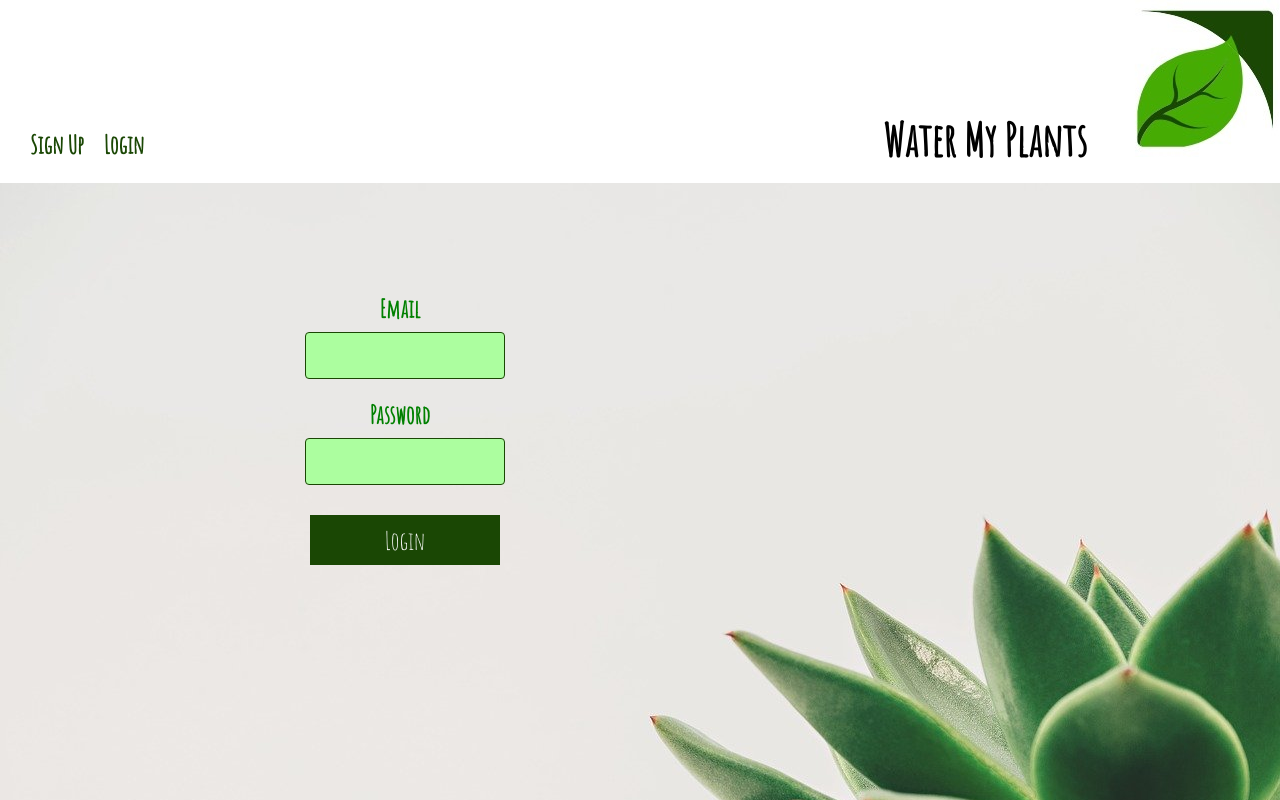
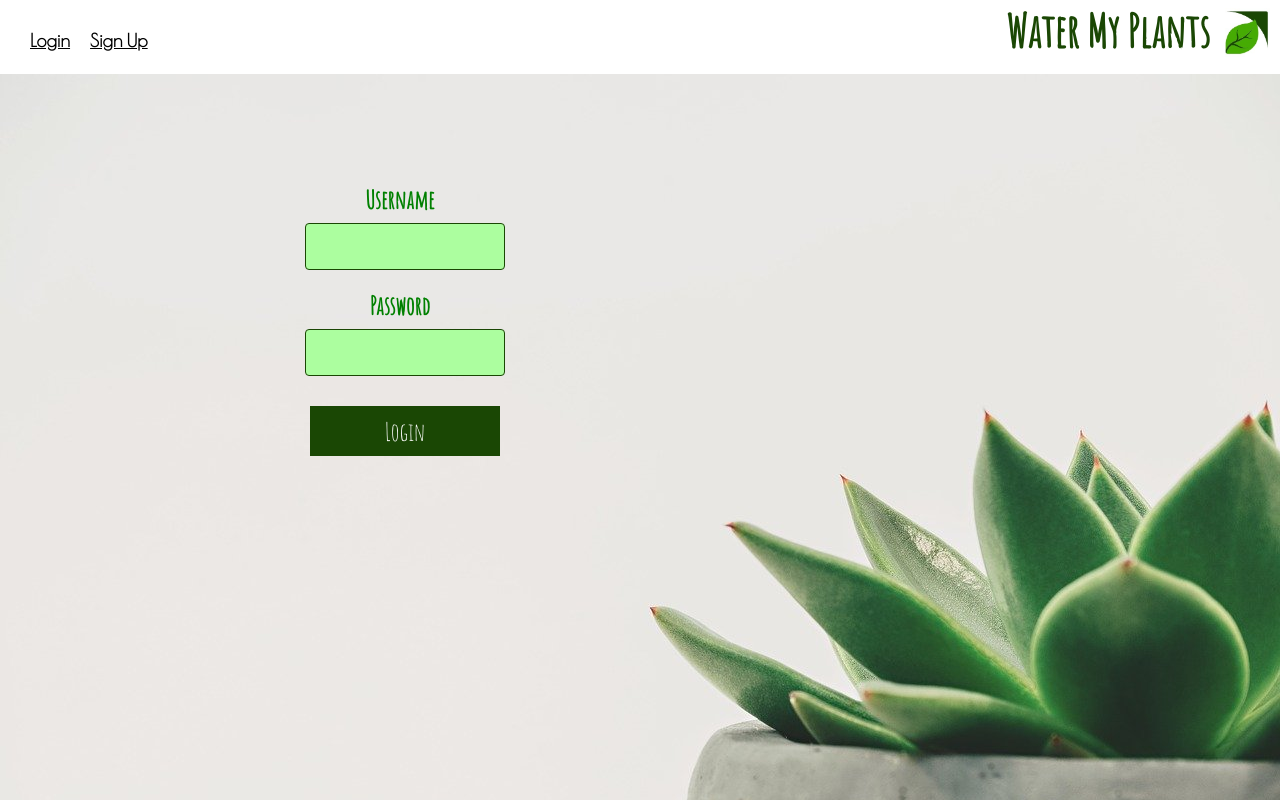
Before and after one commit to Devin44G/WaterMyPlants_frontend, a React (Create React App) app: page /login in a window 1280 px wide. Shown: the top 800 px of the page. Built offline with nearby package versions, Linux system fonts and the light colour scheme.

Commit message:
Styled dashboard -> Placed conditionals on Login and Log Out links to show or not show depending upon whether a user is currently logged in -> Remove token from session when user logs out

```diff
--- a/src/App.css
+++ b/src/App.css
@@ -1,3 +1,9 @@
+@import url('https://fonts.googleapis.com/css?family=Open+Sans|Poiret+One&display=swap');
+
+html {
+  font-size: 62.5%;
+}
+
 body{
   color:#008000;
   background-color: rgb(41, 38, 38);
@@ -5,6 +11,35 @@ body{
   font-family: 'Amatic SC', cursive;
   font-weight: bold;
   font-size:25px;
+}
+
+p {
+  font-family: 'Open Sans', sans-serif;
+  font-size: 1.3rem;
+}
+
+a {
+  font-family: 'Poiret One', cursive;
+  font-size: 1.8rem;
+  text-decoration: underline;
+  color: black;
+}
+a:hover {
+  color: #008000;
+}
+
+h1, h3, h4 {
+  color: #1A4704;
+}
+
+h3, h4 {
+  text-decoration: underline;
+}
+
+.dashboard {
+  background: url('img/wmp-background.jpg') no-repeat center center fixed;
+  background-size: cover;
+  height: 100%;
 }
 
 #root {
@@ -20,6 +55,7 @@ body{
   margin:0;
   padding:0;
   box-sizing:border-box;
+  scroll-behavior: smooth;
 }
 
 form{
@@ -34,14 +70,41 @@ form{
 .navlinks{
   padding:10px;
   padding-bottom: 3px;
-  text-decoration: none;
-  color:#1A4704;
+  text-decoration: underline;
+  color:#000;
 }
 .navlinks:hover {
   color: #008000;
+}
+
+.logo {
+  background: url('img/wmp.jpg') no-repeat center center;
+  background-size: contain;
+  width: 60px;
+  height: 60px;
+  display: flex;
+  align-items: flex-end;
+  margin-right: 1rem;
 }
 
 h1{
   padding-bottom: 15px;
   font-size:45px;
 }
+
+.span-bg {
+  position: absolute;
+  width: 100%;
+  height: 100%;
+  background-color: white;
+  opacity: .7;
+}
+
+.card-img {
+  background: url('img/plantCardBG.png') no-repeat center center;
+  background-size: contain;
+  width: 50px;
+  height: 50px;
+  border: solid 1px black;
+  margin-bottom: 5px;
+}
--- a/src/App.js
+++ b/src/App.js
@@ -18,7 +18,7 @@ function App() {
     <UserProvider>
       <div className="App">
         <link href="https://fonts.googleapis.com/css?family=Amatic+SC&display=swap" rel="stylesheet"></link>
-        <Navigation/>
+        <Route path="/" component={Navigation} />
         <Route path="/login" component={LoginForm} />
         <Route exact path="/" component={SignUp} />
         <Route path="/plant/:id" component={Plant} />
--- a/src/components/Dashboard.js
+++ b/src/components/Dashboard.js
@@ -2,6 +2,8 @@ import React, { useState, useEffect } from 'react';
 import { Link } from 'react-router-dom';
 import { axiosWithAuth } from '../utils/axiosWithAuth';
 import PlantCard from './PlantCard';
+import {PlantAreaIn,
+        PlantAreaOut} from '../styles';
 
 const Dashboard = props => {
   const [user, setUser] = useState({
@@ -57,7 +59,6 @@ const Dashboard = props => {
       .get('/api/plants')
       .then(res2 => {
         setPlants(res2.data);
-        console.log('Data from plant: ', res2.data);
       })
       .catch(err => `Error of type: ${err} has been thrown`);
     }, [setPlants]);
@@ -90,21 +91,63 @@ const Dashboard = props => {
   }
 
   return(
-    <>
-      <Link to="/login">Logout</Link>
+    <div className="dashboard">
+      {/* DASHBOARD LINKS */}
+      <div style={{
+        width:'100%',
+        display:'flex',
+        justifyContent:'flex-end',
+        padding:'2rem 1rem'
+      }}>
+        <a href="#add-plant" style={{marginRight:'1rem'}}>Add Plant</a>
+        <a href="#edit-user">Edit User Info</a>
+      </div>
+
+      {/* USER'S PLANTS */}
       <h2>Your Plants:</h2>
-      {plants.map(plant => <Link to={`/plant/${plant.id}`} key={plant.id}><PlantCard plant={plant}/></Link>)}
-      <form onSubmit={addPlant}>
+      <PlantAreaOut>
+        {plants.map(plant => (
+          <PlantAreaIn key={plant.id}>
+            <span className="span-bg"></span>
+            <Link to={`/plant/${plant.id}`}
+              style={{
+                textDecoration:'none',
+                color:'black',
+                zIndex:'1'
+              }}>
+              <PlantCard plant={plant} />
+            </Link>
+          </PlantAreaIn>
+        )
+        )}
+      </PlantAreaOut>
+
+      {/* DASHBOARD FORMS */}
+      <form onSubmit={addPlant} id="add-plant">
         <input
           type="text"
-          placeholder="Nickname"
+          placeholder=" Plant Nickname"
           name="nickname"
           value={addedPlant.nickname}
           onChange={plantChangeHandler}
         />
+        <input
+          type="text"
+          placeholder="Species Name"
+          name="species"
+          value={addedPlant.species}
+          onChange={plantChangeHandler}
+        />
+        <input
+          type="text"
+          placeholder="Watering Frequency"
+          name="frequency"
+          value={addedPlant.frequency}
+          onChange={plantChangeHandler}
+        />
         <button type="submit">Add Plant</button>
       </form>
-      <form onSubmit={editUser}>
+      <form onSubmit={editUser} id="edit-user">
         <input
           type="text"
           placeholder="Username"
@@ -121,7 +164,7 @@ const Dashboard = props => {
         />
         <button type="submit">Edit Username</button>
       </form>
-    </>
+    </div>
   );
 }
 
--- a/src/components/LoginForm.js
+++ b/src/components/LoginForm.js
@@ -14,8 +14,8 @@ const LoginForm = props => {
       .post('/api/auth/login', userCred)
       .then(res => {
         window.localStorage.setItem('token', res.data.token);
+        window.localStorage.setItem('userID', res.data.id);
         props.history.push('/dashboard');
-        window.localStorage.setItem('userID', res.data.id)
         console.log('Data after login: ', res);
       })
       .catch(err => console.log(err));
@@ -33,7 +33,7 @@ const LoginForm = props => {
   return (
     <Main>
     <form onSubmit={loginHandler}>
-      <Ll htmlFor="user">Email</Ll>
+      <Ll htmlFor="user">Username</Ll>
       <Ii
         id="user"
         type="text"
--- a/src/components/Navigation.js
+++ b/src/components/Navigation.js
@@ -3,15 +3,31 @@ import { Link } from 'react-router-dom'
 import { Nav, LinkDiv } from './../styles'
 
 
-export default function Navigation() {
+const Navigation = props => {
+  const deleteToken = () => {
+    window.localStorage.removeItem('token');
+    window.localStorage.removeItem('userID');
+    props.history.push('/');
+  }
+
   return (
-  <Nav><LinkDiv>
-    <Link className="navlinks" to="/">Sign Up</Link>
-    <Link className="navlinks" to="/login">Login</Link>
-  </LinkDiv>
-    <div style={{display:"flex",alignItems:"baseline"}}><h1>Water My Plants</h1>
-      <img src={require('./../img/wmp.jpg')} alt="WMP Logo"/>
+  <Nav>
+    <LinkDiv>
+      {window.localStorage.getItem('token') && window.localStorage.getItem('userID') ? (
+        <Link className="navlinks" to="/login" onClick={deleteToken}>Log Out</Link>
+      ) : (
+        <>
+          <Link className="navlinks" to="/login">Login</Link>
+          <Link className="navlinks" to="/">Sign Up</Link>
+        </>
+      )}
+    </LinkDiv>
+    <div style={{display:"flex",alignItems:"flex-start"}}>
+      <h1>Water My Plants</h1>
+      <div className="logo"> {/* Image Here */} </div>
     </div>
   </Nav>
   );
 }
+
+export default Navigation;
--- a/src/components/Plant.js
+++ b/src/components/Plant.js
@@ -24,7 +24,7 @@ const Plant = props => {
         setPlant({
           nickname: res.data.plant.nickname,
           species: res.data.plant.species,
-          frequency: res.data.frequency
+          frequency: res.data.plant.frequency
         });
       })
   }
@@ -47,7 +47,7 @@ const Plant = props => {
       .then(res => {
         console.log('This is put res:', res.data);
         props.history.push('/dashboard');
-      })
+      });
   }
 
   const plantChangeHandler = e => {
@@ -73,7 +73,7 @@ const Plant = props => {
       <PlantCard plant={plant}/>
 
       {isEditing && (
-        <form onClick={editPlant}>
+        <form onSubmit={editPlant}>
           <label>
             New Nickname
             <input
--- a/src/components/PlantCard.js
+++ b/src/components/PlantCard.js
@@ -2,25 +2,25 @@ import React from 'react';
 import { axiosWithAuth } from '../utils/axiosWithAuth';
 
 const PlantCard = props => {
-  console.log('props: ', props);
   const { nickname, species, frequency } = props.plant;
 
   return(
-    <div style={{border:'solid 1px green'}}>
+    <div style={{display:'flex', flexDirection:'column', alignItems:'center'}}>
+      <div className="card-img"></div>
       {/* NICKNAME */}
       <div>
-        <h3>{nickname}</h3>
+        <h3>{nickname ? nickname : ('No Nickname Given')}</h3>
         <p>Nickname</p>
       </div>
       {/* SPECIES */}
       <div>
-        <h4>{species}</h4>
+        <h4>{species ? species : ('No Species Given')}</h4>
         <p>Species</p>
       </div>
       {/* FREQUENCY */}
       <div>
-        <h4>Water me: {frequency}</h4>
-        <p>Frequency</p>
+        <h4>Water me: {frequency ? frequency : ('No Frequency Given')}</h4>
+        <p>Watering Frequency</p>
       </div>
     </div>
   );
--- a/src/styles/index.js
+++ b/src/styles/index.js
@@ -61,9 +61,26 @@ justify-content:space-evenly;
 padding:20px;
 `;
 
+export const PlantAreaIn = styled.div`
+  width: 250px;
+  display: flex;
+  justify-content: center;
+  align-items: center;
+  border: solid 1px #1A4704;
+  border-radius: 3px;
+  padding: 1rem;
+  position: relative;
+  margin: 1rem;
+`;
+
+export const PlantAreaOut = styled.div`
+  width: 100%;
+  display: flex;
+  flex-wrap: wrap;
+  justify-content: space-around;
+`;
+
 export const PlantCard = styled.div`
-  border: solid 1px #1A4704;
-
 
 `;
 
```
Also changed, not shown: src/img/plantCardBG.png (added).
